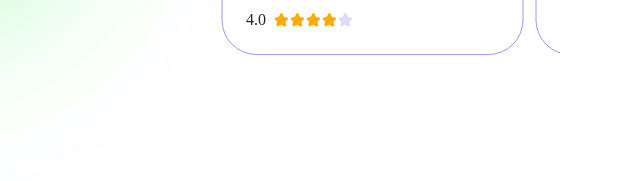
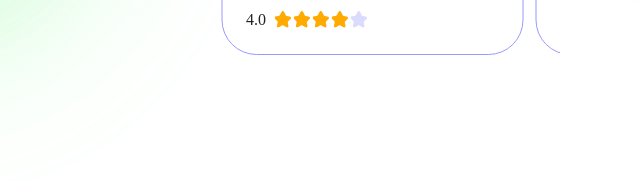
Before and after one commit to sasha-dubrovina28/STPP-396, a website built with Vite: page src/index.html in a window 1280 px wide. Shown: the part 3809-3990 px from the top of the page, 268-908 px from the left. Built offline with nearby package versions, Linux system fonts and the light colour scheme.

Commit message:
fix js/stars

```diff
--- a/src/css/reviews.css
+++ b/src/css/reviews.css
@@ -84,7 +84,7 @@
 }
 .reviews-score {
     display: flex;
-        align-items: center;
+    align-items: center;
     color: #242424;
     width: 23px;
     height: 22px;
@@ -99,8 +99,8 @@
     gap: 2px;
 }
 .reviews-stars .star-icon {
-    width: 14px;
-    height: 14px;
+    width: 17px;
+    height: 17px;
     flex-shrink: 0;
     color: #FFAA00;
 }
--- a/src/js/reviews.js
+++ b/src/js/reviews.js
@@ -5,27 +5,31 @@ import "swiper/css";
 import "swiper/css/navigation";
 import "swiper/css/pagination";
 
+import sprite from "../img/sprite.svg";
+
 
 function renderStars(rating) {
+
   const fullStars = Math.round(Number(rating));
+
   let stars = "";
+
   for (let i = 0; i < 5; i++) {
+
     const emptyClass = i >= fullStars ? "is-empty" : "";
 
     stars += `
-      <svg class="star-icon ${emptyClass}" width="14" height="14">
-        <use href="./img/sprite.svg#icon-star"></use>
+      <svg class="star-icon ${emptyClass}" width="17" height="17">
+        <use href="${sprite}#icon-star"></use>
       </svg>
     `;
-
   }
   return stars;
 }
 document.querySelectorAll(".reviews-stars").forEach((item) => {
-  item.innerHTML = renderStars(
-    item.dataset.rating
-  );
+  item.innerHTML = renderStars(item.dataset.rating);
 });
+
 
 new Swiper(".reviews-swiper", {
   modules: [
```
